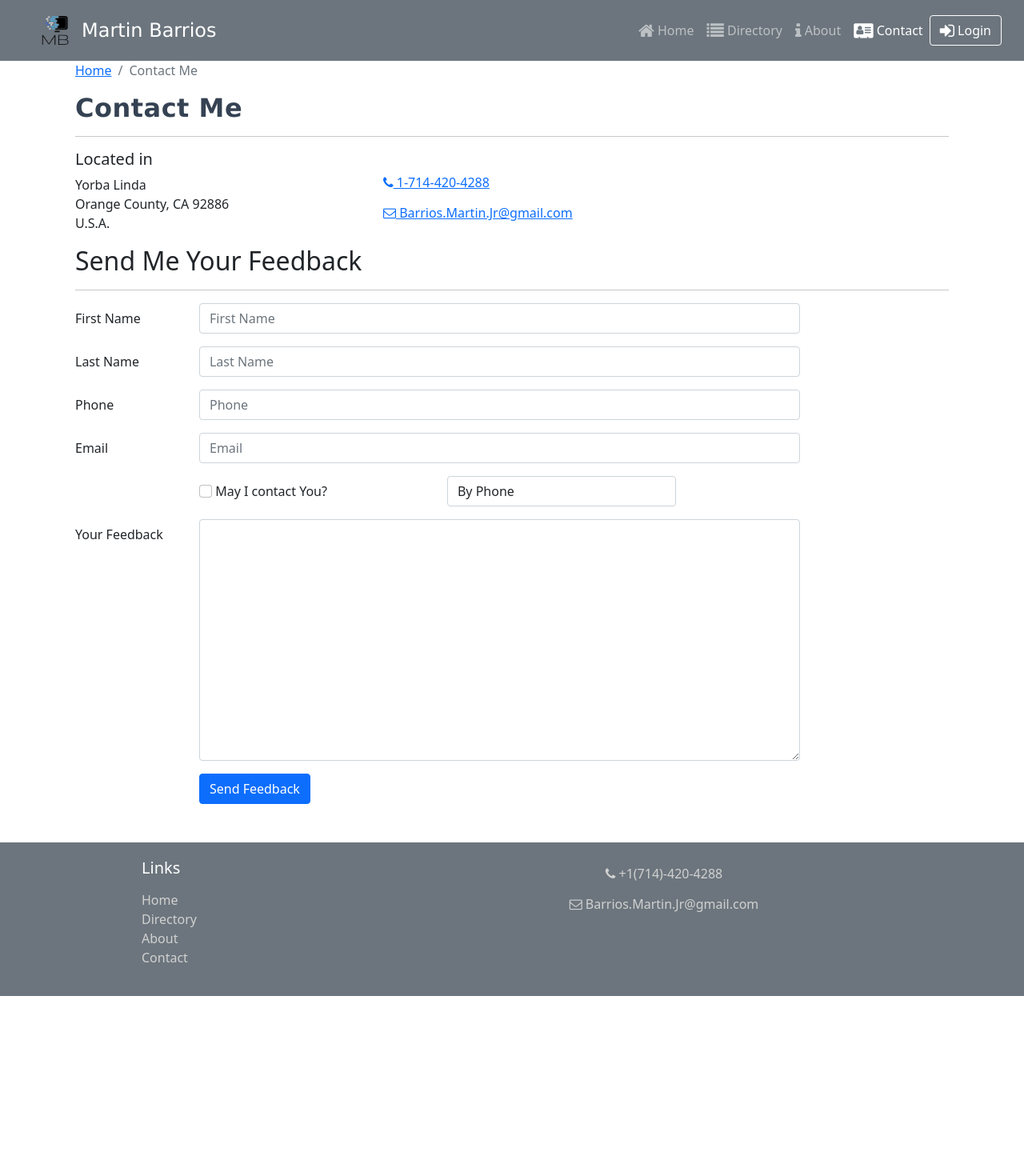
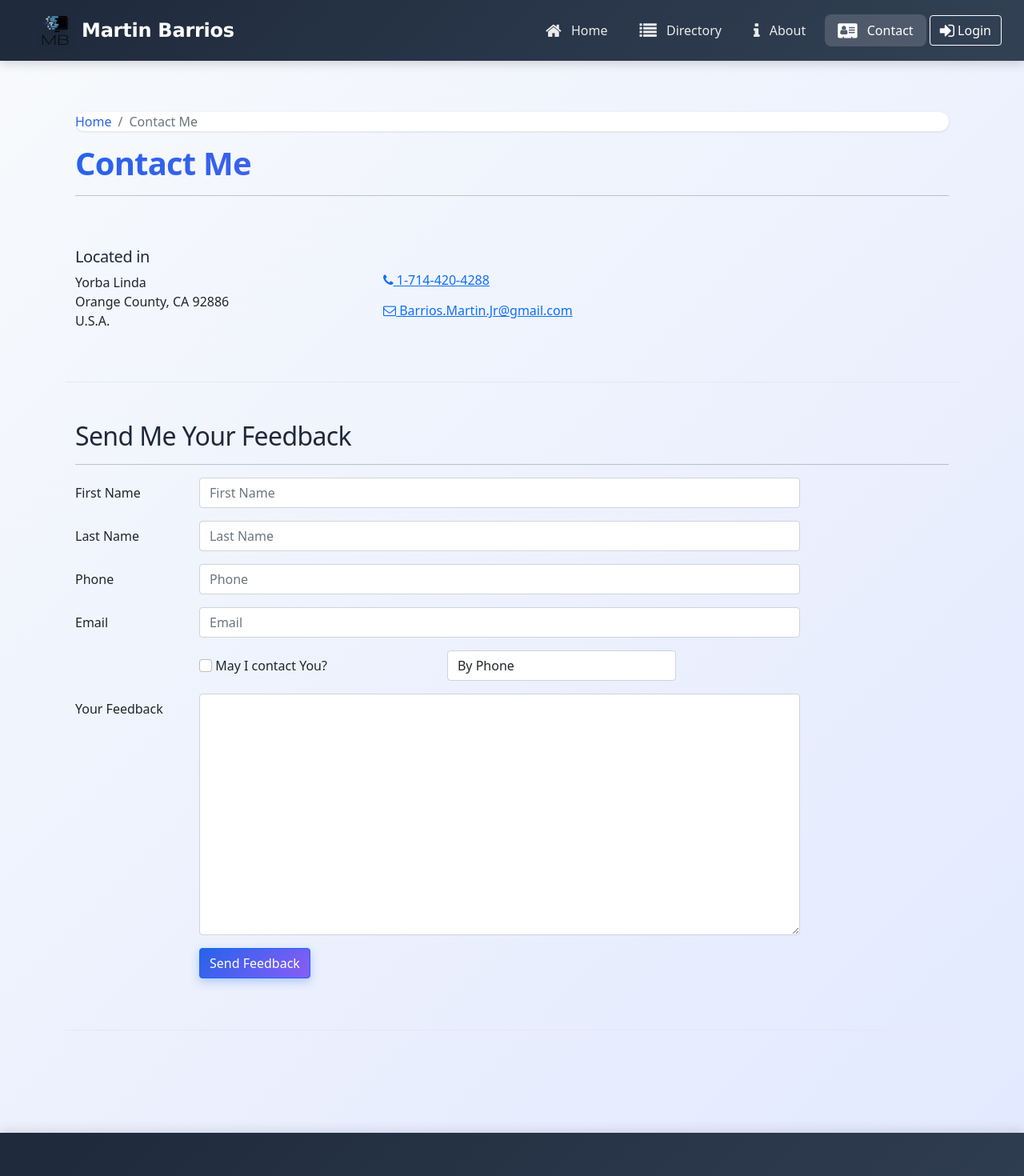
Before and after one commit to Martyb15/Website, a React (Create React App) app in the folder site/: page /contact in a window 1280 px wide. Shown: the top 1470 px of the page at 80% size. Before the commit the page ends 1245 px from the top, so only its background shows below. Built offline with nearby package versions, Linux system fonts and the light colour scheme; no server answers.

Commit message:
Enhance portfolio styling
Added enhanced styling for the portfolio with new variables and improved layout.

```diff
--- a/site/src/App.css
+++ b/site/src/App.css
@@ -1,282 +1,499 @@
-.App {
-  text-align: center;
-  font-family: Verdana, Geneva, Tahoma, sans-serif;
+/* ============================================
+   ENHANCED PORTFOLIO STYLING
+   ============================================ */
+
+/* === ROOT VARIABLES === */
+:root {
+  --primary-color: #2563eb;
+  --primary-dark: #1e40af;
+  --secondary-color: #64748b;
+  --accent-color: #8b5cf6;
+  --text-dark: #1e293b;
+  --text-light: #64748b;
+  --bg-light: #f8fafc;
+  --border-color: #e2e8f0;
+  --shadow-sm: 0 1px 3px rgba(0, 0, 0, 0.1);
+  --shadow-md: 0 4px 6px rgba(0, 0, 0, 0.1);
+  --shadow-lg: 0 10px 25px rgba(0, 0, 0, 0.15);
+  --transition: all 0.3s cubic-bezier(0.4, 0, 0.2, 1);
 }
 
-.App-logo {
-  height: 40vmin;
-  pointer-events: none;
+/* === GLOBAL STYLES === */
+body {
+  font-family: 'Inter', -apple-system, BlinkMacSystemFont, 'Segoe UI', 'Roboto', sans-serif;
+  color: var(--text-dark);
+  background: linear-gradient(135deg, #f8fafc 0%, #e0e7ff 100%);
+  line-height: 1.6;
 }
 
-@media (prefers-reduced-motion: no-preference) {
-  .App-logo {
-    animation: App-logo-float infinite 3s ease-in-out;
-  }
+.App {
+  text-align: left;
 }
 
-.App-header {
-  min-height: 100vh;
-  display: flex;
-  flex-direction: column;
-  align-items: center;
-  justify-content: center;
-  font-size: calc(10px + 2vmin);
+/* === TYPOGRAPHY === */
+h1, h2, h3, h4, h5, h6 {
+  font-weight: 700;
+  letter-spacing: -0.02em;
+  color: var(--text-dark);
+  margin-bottom: 1rem;
 }
 
-.App-link {
-  color: rgb(112, 76, 182);
+h1 { font-size: 2.5rem; }
+h2 { font-size: 2rem; }
+h3 { font-size: 1.5rem; }
+
+.page-title {
+  font-size: 2.5rem;
+  font-weight: 800;
+  background: linear-gradient(135deg, var(--primary-color) 0%, var(--accent-color) 100%);
+  -webkit-background-clip: text;
+  -webkit-text-fill-color: transparent;
+  background-clip: text;
+  margin-bottom: 1rem;
 }
 
-@keyframes App-logo-float {
-  0% {
-    transform: translateY(0);
-  }
-  50% {
-    transform: translateY(10px);
-  }
-  100% {
-    transform: translateY(0px);
-  }
+/* === NAVBAR === */
+.navbar {
+  padding: 1rem 0;
+  background: linear-gradient(135deg, #1e293b 0%, #334155 100%) !important;
+  box-shadow: 0 4px 12px rgba(0, 0, 0, 0.15);
+  backdrop-filter: blur(10px);
 }
 
-
-.logo-img {
-  height: 100px; /* or any size that works for you */
-  width: auto;
-}
-
-
-.navbar {
-  padding-top: 0.5rem;
-  padding-bottom: 0.5rem;
-
-}
-
-.site-footer {
-  background-color: #6c757d; /* Dark gray, matching bg-secondary */
-  color: #ffffff; /* White text for contrast */
-  padding: 2rem 0; /* Add some padding for spacing */
-}
-
-.site-footer h5 {
-  color: #ffffff; /* Ensure the headings are white */
-  margin-bottom: 1rem; /* Space below headings */
-}
-
-.site-footer a {
-  color: #d1d1d1; /* Light gray for links */
-  text-decoration: none; /* Remove underline */
-  transition: color 0.3s ease; /* Smooth color transition on hover */
-}
-
-.site-footer a:hover {
-  color: #17a2b8; /* Light blue on hover for interactivity */
-}
-
-.site-footer .btn-social-icon {
-  color: #ffffff; /* White icons */
-  margin: 0 0.5rem; /* Space between social icons */
-}
-
-.site-footer .btn-social-icon:hover {
-  color: #17a2b8; /* Same hover color for consistency */
-}
-
-.page-title {
-    font-family: Verdana, Geneva, Tahoma, sans-serif;
-    font-weight: 600; /* Semi-bold for emphasis */
-    letter-spacing: 0.5px; /* Slight letter spacing for a modern look */
-    color: #354253; /* Dark gray for contrast (adjust if needed) */
-}
-
-
-/* Reduce navbar height and padding */
-.navbar {
-  padding: 0.5rem 1rem; /* Adjust padding to make the navbar smaller */
-}
-
-/* Control logo size */
-.logo-img {
-  height: 50px; /* Adjust this based on your preference */
-  width: auto; /* Maintain aspect ratio */
-}
-
-/* Center logo and text vertically */
 .navbar-brand {
   display: flex;
   align-items: center;
+  transition: var(--transition);
 }
 
-/* Adjust the h1 text size and spacing */
-.navbar-brand h1 {
-  font-size: 1.5rem; /* Reduce the h1 size if needed */
-  line-height: 1; /* Prevent extra line height spacing */
-  font-family: Verdana, Geneva, Tahoma, sans-serif;
+.navbar-brand:hover {
+  transform: translateY(-2px);
 }
 
-/* Optional: Adjust nav links spacing */
-.nav-link {
-  padding: 0.5rem 1rem; /* Adjust spacing between nav items */
+.navbar-brand h1 {
+  font-size: 1.5rem;
+  font-weight: 700;
+  color: white !important;
+  margin: 0;
+  letter-spacing: -0.01em;
 }
 
+.logo-img {
+  height: 50px;
+  width: auto;
+  transition: var(--transition);
+  filter: drop-shadow(0 2px 4px rgba(0, 0, 0, 0.2));
+}
 
+.logo-img:hover {
+  transform: rotate(5deg) scale(1.1);
+}
 
+.nav-link {
+  color: rgba(255, 255, 255, 0.9) !important;
+  font-weight: 500;
+  padding: 0.5rem 1rem !important;
+  margin: 0 0.25rem;
+  border-radius: 8px;
+  transition: var(--transition);
+  position: relative;
+}
 
+.nav-link:hover {
+  background: rgba(255, 255, 255, 0.1);
+  color: white !important;
+  transform: translateY(-2px);
+}
 
+.nav-link.active {
+  background: rgba(255, 255, 255, 0.15);
+  color: white !important;
+}
 
+.nav-link i {
+  margin-right: 0.5rem;
+}
 
+/* === CARDS === */
+.card {
+  border: none;
+  border-radius: 16px;
+  overflow: hidden;
+  box-shadow: var(--shadow-md);
+  transition: var(--transition);
+  background: white;
+  height: 100%;
+}
 
+.card:hover {
+  transform: translateY(-8px);
+  box-shadow: var(--shadow-lg);
+}
 
+.card-img-top {
+  height: 250px;
+  object-fit: cover;
+  transition: var(--transition);
+}
 
+.card:hover .card-img-top {
+  transform: scale(1.05);
+}
 
+.card-header {
+  background: linear-gradient(135deg, var(--primary-color) 0%, var(--accent-color) 100%);
+  color: white !important;
+  font-weight: 600;
+  font-size: 1.25rem;
+  padding: 1rem 1.5rem;
+  border: none;
+}
 
-/* src/features/skills/Skill.css */
+.card-body {
+  padding: 1.5rem;
+}
 
-/* 1) The outer card: center its contents, give some breathing room */
+.card-title {
+  font-size: 1.5rem;
+  font-weight: 700;
+  color: var(--text-dark);
+  margin-bottom: 1rem;
+}
+
+.card-text {
+  color: var(--text-light);
+  line-height: 1.7;
+}
+
+/* === PROJECT CARDS === */
+a {
+  text-decoration: none;
+  color: inherit;
+}
+
+a:hover {
+  color: inherit;
+}
+
+.card-title-overlay {
+  background: rgba(255, 255, 255, 0.95);
+  color: var(--text-dark);
+  font-weight: 600;
+  padding: 0.75rem 1.25rem;
+  border-radius: 8px;
+  box-shadow: var(--shadow-sm);
+  backdrop-filter: blur(10px);
+}
+
+/* === SKILL CARDS === */
 .skill-card {
   display: flex;
   flex-direction: column;
   align-items: center;
-  max-width: 18rem;      /* optional: limit overall width */
-  margin: 0 auto;        /* center if its parent is wider */
-  padding: 1rem;
-  box-shadow: 0 2px 8px rgba(0,0,0,0.1);
-  background-color: #fff;
-  border-radius: 8px;
+  width: 100%;
+  padding: 2rem 1.5rem;
+  background: white;
+  border-radius: 16px;
+  box-shadow: var(--shadow-md);
+  transition: var(--transition);
+  text-align: center;
+  height: 100%;
 }
 
-/* 2) Square wrapper: height always equals width */
-.skill-image-wrapper {
-  width: 150px;          /* or 100% if you want it fluid up to a max */
-  padding-top: 150px;    /* this forces a 1:1 aspect ratio */
-  position: relative;
-  margin-bottom: 1rem;
-  background-color: #f8f9fa;
-  overflow: hidden;
-  border-radius: 4px;
+.skill-card:hover {
+  transform: translateY(-8px);
+  box-shadow: var(--shadow-lg);
+  background: linear-gradient(135deg, #ffffff 0%, #f8fafc 100%);
 }
 
-/* 3) Actual image: fill wrapper but keep its own aspect ratio */
+.skill-image-wrapper {
+  width: 120px;
+  height: 120px;
+  padding: 1rem;
+  background: var(--bg-light);
+  border-radius: 16px;
+  margin-bottom: 1.5rem;
+  display: flex;
+  align-items: center;
+  justify-content: center;
+  transition: var(--transition);
+}
+
+.skill-card:hover .skill-image-wrapper {
+  background: linear-gradient(135deg, #e0e7ff 0%, #ddd6fe 100%);
+  transform: scale(1.1);
+}
+
 .skill-image {
-  position: absolute;
-  top: 0; left: 0;
   width: 100%;
   height: 100%;
-  object-fit: contain;   /* key! prevents stretching, centers the logo */
+  object-fit: contain;
 }
 
-/* 4) Text content styling */
-.skill-content {
-  text-align: center;
+.skill-content h5 {
+  font-size: 1.25rem;
+  font-weight: 700;
+  color: var(--text-dark);
+  margin-bottom: 0.75rem;
 }
 
 .skill-desc {
-  margin-top: 0.5rem;
-  color: #555;
-  font-size: 0.9rem;
+  color: var(--text-light);
+  font-size: 0.95rem;
+  line-height: 1.6;
 }
 
-/* .card-img-overlay .card-title {
-  color: rgb(7, 0, 0);
-  background-color: rgba(183, 32, 32, 0.5);
-} */
+/* === BUTTONS === */
+.btn {
+  border-radius: 8px;
+  padding: 0.625rem 1.5rem;
+  font-weight: 600;
+  transition: var(--transition);
+  border: none;
+}
 
+.btn-primary {
+  background: linear-gradient(135deg, var(--primary-color) 0%, var(--accent-color) 100%);
+  box-shadow: 0 4px 12px rgba(37, 99, 235, 0.3);
+}
 
-.card-title-overlay {
-  background: rgba(249, 242, 242, 0.7);
-  color: #181616;                 /* any hex/RGB/HSL value */
-  font-weight: bold;
-  text-shadow: 1px 1px 2px rgba(0,0,0,0.25);
+.btn-primary:hover {
+  transform: translateY(-2px);
+  box-shadow: 0 6px 16px rgba(37, 99, 235, 0.4);
+  background: linear-gradient(135deg, var(--primary-dark) 0%, var(--accent-color) 100%);
+}
+
+.btn-outline {
+  border: 2px solid white;
+  color: white;
+  background: transparent;
+}
+
+.btn-outline:hover {
+  background: white;
+  color: var(--primary-color);
+  transform: translateY(-2px);
+}
+
+/* === FOOTER === */
+.site-footer {
+  background: linear-gradient(135deg, #1e293b 0%, #334155 100%);
+  color: #e2e8f0;
+  padding: 3rem 0 2rem;
+  margin-top: 4rem;
+  box-shadow: 0 -4px 12px rgba(0, 0, 0, 0.1);
+}
+
+.site-footer h5 {
+  color: white;
+  font-weight: 700;
+  margin-bottom: 1.5rem;
   font-size: 1.25rem;
 }
 
-
-
-   .site-footer {
-    /* background-image: linear-gradient(#cec8ff, white); */
-    padding: 20px 0;
-    margin-top: 2rem;
+.site-footer a {
+  color: #cbd5e1;
+  text-decoration: none;
+  transition: var(--transition);
+  display: inline-block;
 }
 
-
-
-
-
-
-
-/*
-
-
-
-body {
-  font-family: 'Open Sans', sans-serif;
+.site-footer a:hover {
+  color: white;
+  transform: translateX(5px);
 }
 
-h1,
-h2,
-h3,
-.card-body > .card-title {
-  font-family: 'Lobster', cursive;
+.site-footer .list-unstyled li {
+  margin-bottom: 0.75rem;
 }
 
-.card-title {
+.site-footer .btn-link {
+  color: #cbd5e1;
+  padding: 0.5rem 0;
+  display: flex;
+  align-items: center;
+  gap: 0.5rem;
+}
+
+.site-footer .btn-link:hover {
+  color: white;
+  transform: translateX(0);
+}
+
+.site-footer i {
+  color: var(--accent-color);
+}
+
+/* === BREADCRUMBS === */
+.breadcrumb {
+  background: white;
+  padding: 1rem 1.5rem;
+  border-radius: 12px;
+  box-shadow: var(--shadow-sm);
+  margin-bottom: 2rem;
+}
+
+.breadcrumb-item a {
+  color: var(--primary-color);
+  text-decoration: none;
   font-weight: 500;
+  transition: var(--transition);
+}
+
+.breadcrumb-item a:hover {
+  color: var(--accent-color);
+}
+
+.breadcrumb-item.active {
+  color: var(--text-light);
+}
+
+/* === FORMS === */
+.form-control {
+  border: 2px solid var(--border-color);
+  border-radius: 8px;
+  padding: 0.75rem 1rem;
+  transition: var(--transition);
+  font-size: 1rem;
+}
+
+.form-control:focus {
+  border-color: var(--primary-color);
+  box-shadow: 0 0 0 3px rgba(37, 99, 235, 0.1);
+  outline: none;
+}
+
+.form-group label {
+  font-weight: 600;
+  color: var(--text-dark);
+  margin-bottom: 0.5rem;
+}
+
+.text-danger {
+  font-size: 0.875rem;
+  margin-top: 0.25rem;
+  color: #ef4444;
+}
+
+/* === MODAL === */
+.modal-content {
+  border-radius: 16px;
+  border: none;
+  box-shadow: var(--shadow-lg);
+}
+
+.modal-header {
+  background: linear-gradient(135deg, var(--primary-color) 0%, var(--accent-color) 100%);
+  color: white;
+  border-radius: 16px 16px 0 0;
+  padding: 1.5rem;
+}
+
+.modal-title {
+  font-weight: 700;
+  font-size: 1.5rem;
+}
+
+.modal-body {
+  padding: 2rem;
+}
+
+/* === COMMENTS === */
+.m-1 p {
+  background: var(--bg-light);
+  padding: 1rem;
+  border-radius: 12px;
+  border-left: 4px solid var(--primary-color);
+  margin-bottom: 1rem;
+  line-height: 1.7;
+}
+
+/* === LOADING & ERROR === */
+.spinner-border {
+  width: 3rem;
+  height: 3rem;
+  border-width: 0.3rem;
+}
+
+/* === CONTAINER SPACING === */
+.container {
+  padding-top: 2rem;
+  padding-bottom: 2rem;
+}
+
+.row-content {
+  padding: 3rem 0;
+  border-bottom: 1px solid var(--border-color);
+}
+
+/* === RESPONSIVE === */
+@media (max-width: 768px) {
+  .page-title {
+    font-size: 2rem;
+  }
+
+  .navbar-brand h1 {
     font-size: 1.25rem;
   }
 
-h2 {
-  color: #3046c5;
+  .card-img-top {
+    height: 200px;
   }
 
-
-
-.row-content {
-  padding: 50px 0;
-  border-bottom: 1px ridge;
-  min-height: 200px;
+  .skill-card {
+    padding: 1.5rem 1rem;
   }
 
-.site-footer {
-  background-image: linear-gradient(#cec8ff, white);
-  padding: 20px 0;
-  margin-top: 2rem;
+  .skill-image-wrapper {
+    width: 100px;
+    height: 100px;
+  }
 }
 
-.navbar-brand {
-  max-width: 4rem;
-  margin-right: 2rem;
+/* === ANIMATIONS === */
+@keyframes fadeInUp {
+  from {
+    opacity: 0;
+    transform: translateY(30px);
+  }
+  to {
+    opacity: 1;
+    transform: translateY(0);
+  }
 }
 
-.navbar-brand img {
-  width: 100%;
-  height: 100%;
-  margin-right: 2rem;
-  max-width: 4rem;
+.card, .skill-card {
+  animation: fadeInUp 0.5s ease-out;
 }
 
-.navbar-dark {
-  background-color: #901cad;
-  background-image: linear-gradient(to right, #5637dd, #3046c5, #510e5a);
-  margin-bottom: 2rem;
-  min-height: 8rem;
+/* === UTILITY CLASSES === */
+.text-gradient {
+  background: linear-gradient(135deg, var(--primary-color) 0%, var(--accent-color) 100%);
+  -webkit-background-clip: text;
+  -webkit-text-fill-color: transparent;
+  background-clip: text;
 }
 
-.page-enter {
-  opacity: 0;
-  transform: translateX(-100%);
+.bg-gradient {
+  background: linear-gradient(135deg, #f8fafc 0%, #e0e7ff 100%);
 }
 
-.page-enter-active {
-  opacity: 1;
-  transform: translateX(0%);
-  transition: 300ms ease-out;
+/* === USER LOGIN === */
+.navbar-text img {
+  border-radius: 50%;
+  border: 2px solid white;
+  box-shadow: 0 4px 8px rgba(0, 0, 0, 0.2);
 }
 
-.page-exit {
-  opacity: 1;
+/* === BLOCKQUOTE STYLING === */
+blockquote.blockquote {
+  border-left: 4px solid var(--accent-color);
+  padding-left: 1.5rem;
+  font-style: italic;
+  color: var(--text-light);
 }
 
-.page-exit-active {
-  opacity: 0;
-  transition: 300ms ease-in;
-} */
+blockquote .blockquote-footer {
+  color: var(--text-light);
+  font-size: 0.9rem;
+}
```
Lines whose indentation alone changed are shown as unchanged.
